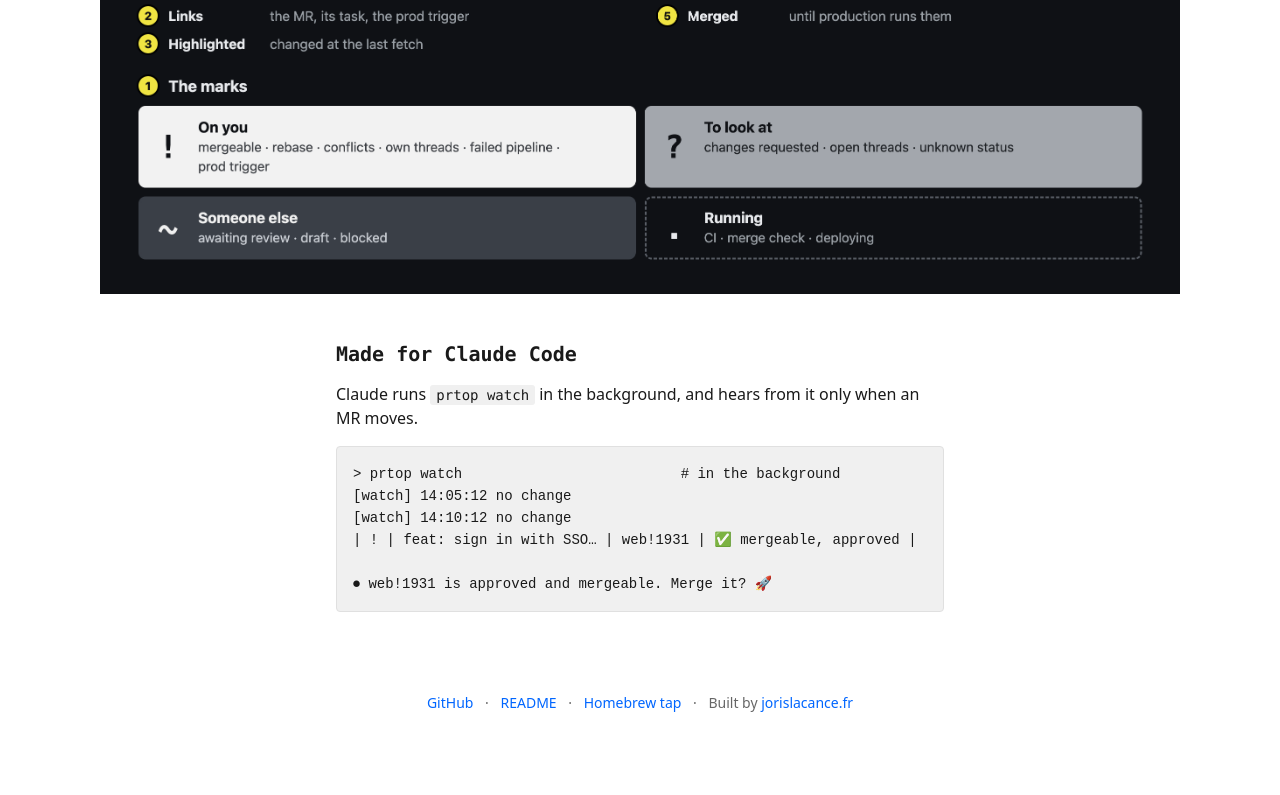
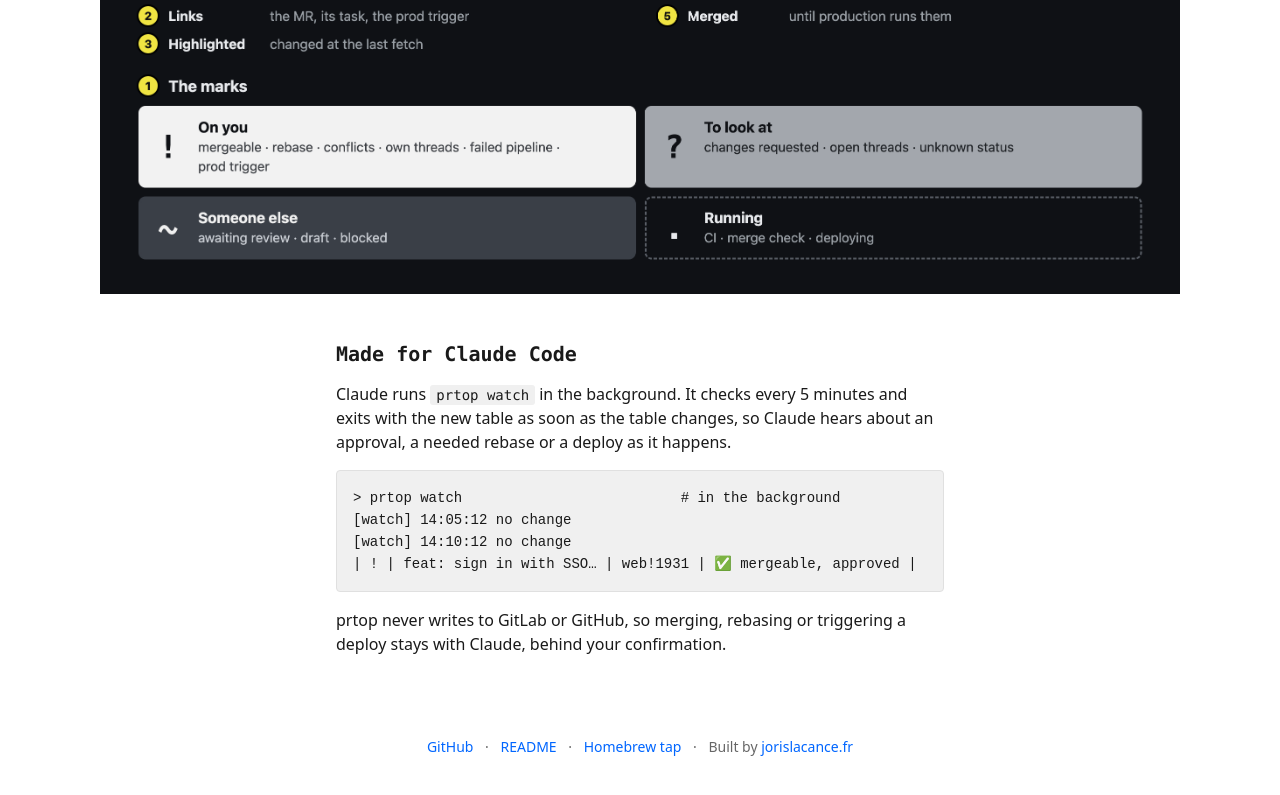
Before and after one commit to TomyCesaille/prtop, an Astro site in the folder docs/: page / in a window 1280 px wide. Shown: the part 1945-2740 px from the top of the page. Built offline with nearby package versions, Linux system fonts and the light colour scheme; Astro itself is replaced by a stand-in of ours.

Commit message:
docs: show only what prtop watch prints on the website, and leave the next move to Claude

```diff
--- a/docs/src/pages/index.astro
+++ b/docs/src/pages/index.astro
@@ -7,9 +7,7 @@ const base = import.meta.env.BASE_URL;
 const session = `> prtop watch                          # in the background
 [watch] 14:05:12 no change
 [watch] 14:10:12 no change
-| ! | feat: sign in with SSO… | web!1931 | ✅ mergeable, approved |
-
-⏺ web!1931 is approved and mergeable. Merge it? 🚀`;
+| ! | feat: sign in with SSO… | web!1931 | ✅ mergeable, approved |`;
 
 const setup = `Set up prtop for me: follow https://raw.githubusercontent.com/TomyCesaille/prtop/main/examples/claude-code/SETUP.md`;
 
@@ -104,8 +102,9 @@ PRTOP_GITLAB_HOST=gitlab.example.com`;
 
   <section class="claude section">
     <h2>Made for Claude Code</h2>
-    <p>Claude runs <code>prtop watch</code> in the background, and hears from it only when an MR moves.</p>
+    <p>Claude runs <code>prtop watch</code> in the background. It checks every 5 minutes and exits with the new table as soon as the table changes, so Claude hears about an approval, a needed rebase or a deploy as it happens.</p>
     <pre><code>{session}</code></pre>
+    <p>prtop never writes to GitLab or GitHub, so merging, rebasing or triggering a deploy stays with Claude, behind your confirmation.</p>
   </section>
 
   <footer class="footer">
```
